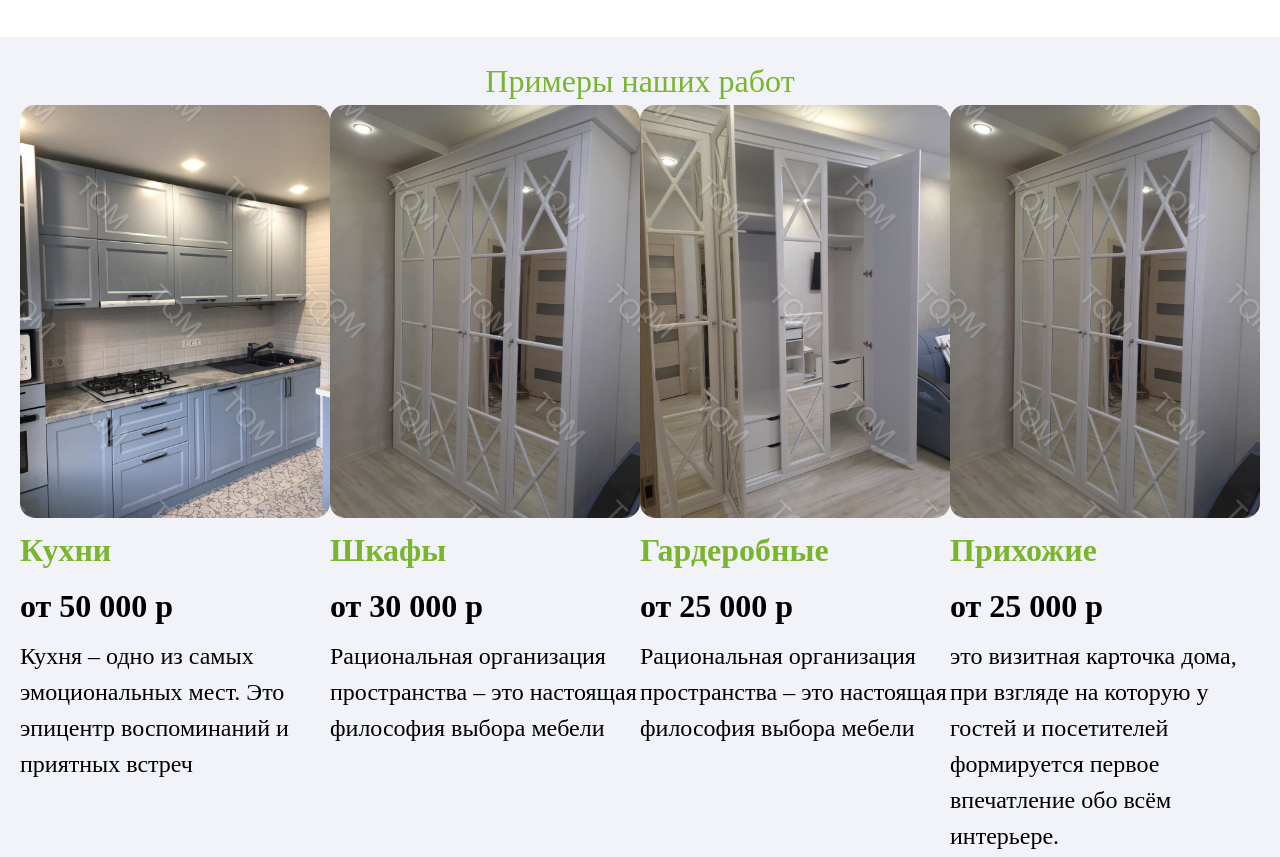
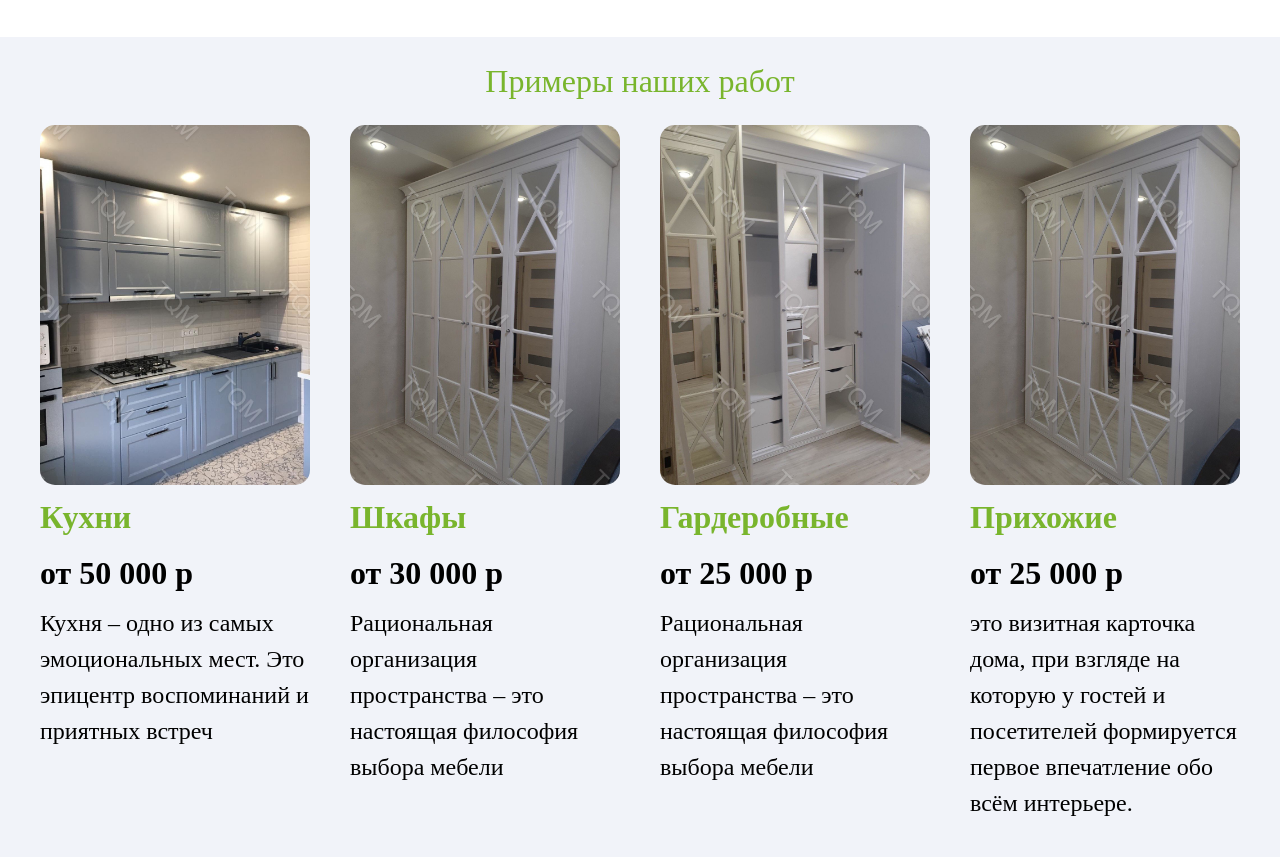
Before and after one commit to dabs-development/furniture-site, a Gatsby site: page / in a window 1280 px wide. Shown: the part 1262-2119 px from the top of the page. Built offline with nearby package versions, Linux system fonts and the light colour scheme; Gatsby itself is replaced by a stand-in of ours.

Commit message:
add box for examp

```diff
--- a/src/components/Examples.jsx
+++ b/src/components/Examples.jsx
@@ -1,5 +1,5 @@
 import * as React from "react";
-import { Box, Wrap, WrapItem, Text, Flex,Image, Grid, border } from "@chakra-ui/react";
+import { Box, Wrap, WrapItem, Text, Flex, Image, Grid, border } from "@chakra-ui/react";
 import { Link } from "gatsby"
 
 import kithen from "../images/Kithen.jpg";
@@ -10,44 +10,46 @@
 const Examples = () =>
     <Flex flexDirection="column" bg='#f1f3f9' color="#79B52D" fontSize='2rem' padding={5}>
         <Text margin="auto">Примеры наших работ</Text>
-        <Grid  color="black" gridTemplateColumns={{ xl: '1fr 1fr 1fr 1fr', lg: '1fr 1fr 1fr', md: '1fr 1fr', sm: "1fr" }}>
-            <Link to="/kitchen/" display="flex" flexDirection="column" padding={5} _hover={{ textDecoration: "none", transform: 'scale(0.95)' }}>
+        <Grid color="black" gridTemplateColumns={{ xl: '1fr 1fr 1fr 1fr', lg: '1fr 1fr 1fr', md: '1fr 1fr', sm: "1fr" }}>
+            <Link to="/kitchen/" >
+                <Box display="flex" flexDirection="column" padding={5} _hover={{ textDecoration: "none", transform: 'scale(0.95)' }}>
                     <Box>
                         <Image src={kithen} borderRadius="15px" />
-
-
                     </Box>
                     <Text paddingTop={2} fontSize='2rem' color="#79B52D" fontWeight="bold">Кухни</Text>
                     <Text paddingTop={2} fontWeight="bold">от 50 000 р</Text>
                     <Text paddingTop={2} fontSize={{ sm: "1rem", md: "1rem", xl: "1.5rem" }}>Кухня – одно из самых эмоциональных мест. Это эпицентр воспоминаний и приятных встреч</Text>
+                </Box>
             </Link>
             <Link to="/cabinets/" display="flex" flexDirection="column" padding={5} _hover={{ textDecoration: "none", transform: 'scale(0.95)' }}>
+                <Box display="flex" flexDirection="column" padding={5} _hover={{ textDecoration: "none", transform: 'scale(0.95)' }}>
                     <Box>
                         <Image src={shkaff} borderRadius="15px" />
-
-
                     </Box>
                     <Text paddingTop={2} fontSize='2rem' color="#79B52D" fontWeight="bold">Шкафы</Text>
                     <Text paddingTop={2} fontWeight="bold">от 30 000 р</Text>
                     <Text paddingTop={2} fontSize={{ sm: "1rem", md: "1rem", xl: "1.5rem" }}>Рациональная организация пространства – это настоящая философия выбора мебели</Text>
+                </Box>
             </Link>
             <Link to="/wardrobes/" display="flex" flexDirection="column" padding={5} _hover={{ textDecoration: "none", transform: 'scale(0.95)' }}>
+                <Box display="flex" flexDirection="column" padding={5} _hover={{ textDecoration: "none", transform: 'scale(0.95)' }}>
                     <Box>
                         <Image src={gar} borderRadius="15px" />
                     </Box>
                     <Text paddingTop={2} fontSize='2rem' color="#79B52D" fontWeight="bold">Гардеробные</Text>
                     <Text paddingTop={2} fontWeight="bold">от 25 000 р</Text>
                     <Text paddingTop={2} fontSize={{ sm: "1rem", md: "1rem", xl: "1.5rem" }}>Рациональная организация пространства – это настоящая философия выбора мебели</Text>
+                </Box>
             </Link>
             <Link to="/hallways/" display="flex" flexDirection="column" padding={5} _hover={{ textDecoration: "none", transform: 'scale(0.95)' }}>
+                <Box display="flex" flexDirection="column" padding={5} _hover={{ textDecoration: "none", transform: 'scale(0.95)' }}>
                     <Box>
                         <Image src={shkaff} borderRadius="15px" />
-
-
                     </Box>
                     <Text paddingTop={2} fontSize='2rem' color="#79B52D" fontWeight="bold">Прихожие</Text>
                     <Text paddingTop={2} fontWeight="bold">от 25 000 р</Text>
                     <Text paddingTop={2} fontSize={{ sm: "1rem", md: "1rem", xl: "1.5rem" }}>это визитная карточка дома, при взгляде на которую у гостей и посетителей формируется первое впечатление обо всём интерьере.</Text>
+                </Box>
             </Link>
 
         </Grid>
```
Lines whose indentation alone changed are shown as unchanged.
